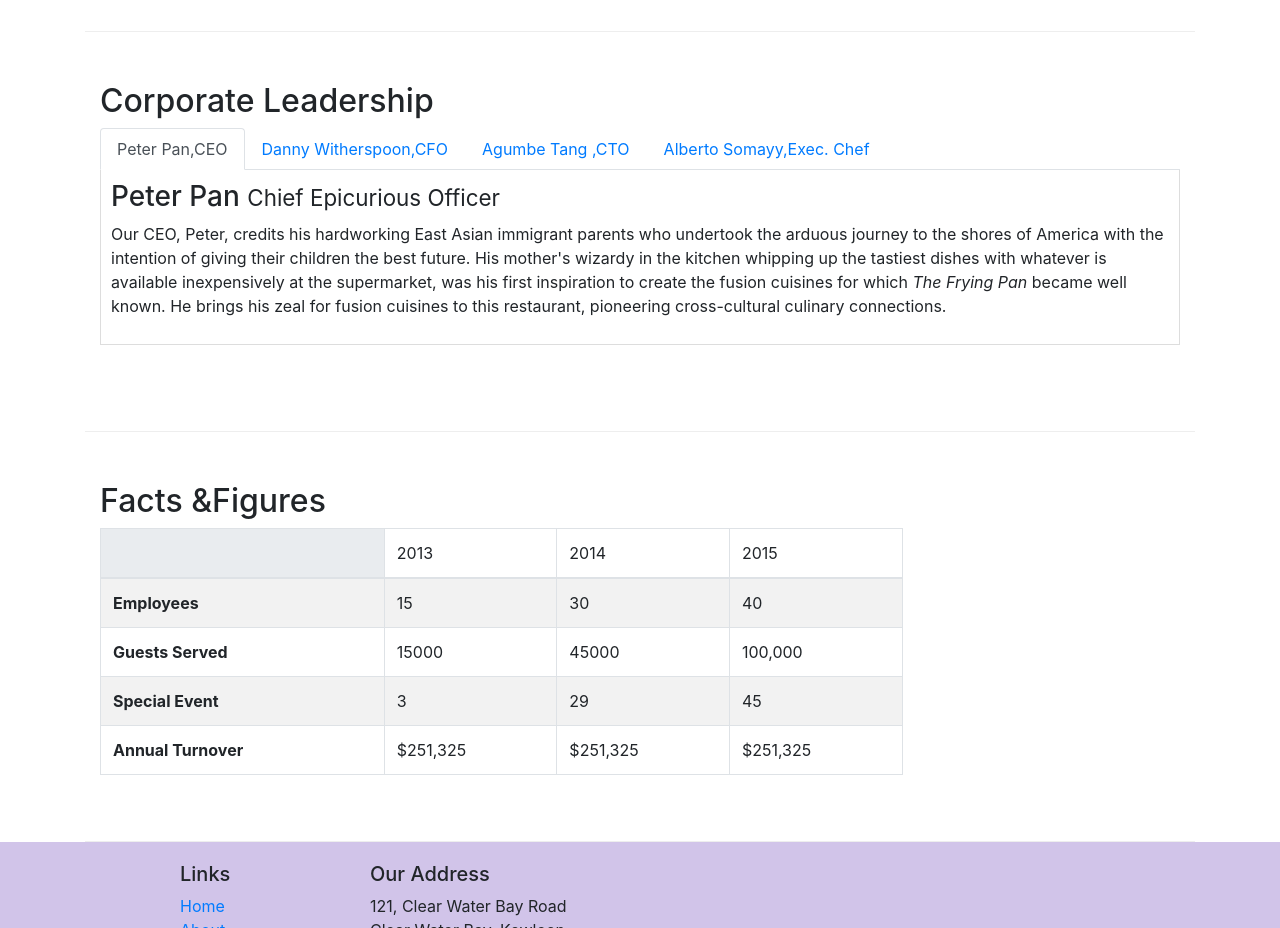
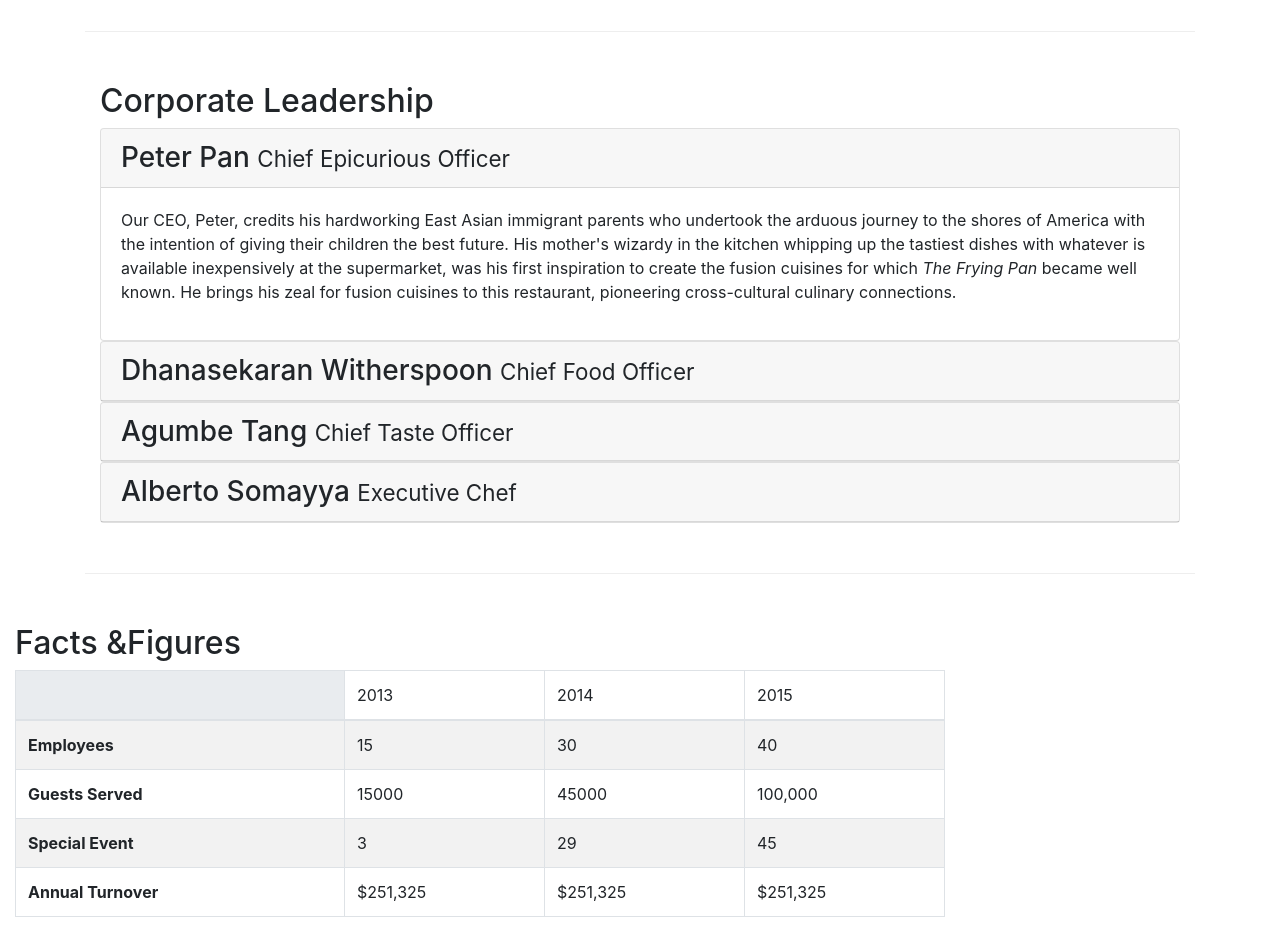
Before and after one commit to imkhushboo/new-bootstrap, a website: page updatedaboutus.html in a window 1280 px wide. Shown: the part 940-1868 px from the top of the page. Drawn offline with nearby package versions, Linux system fonts and the light colour scheme.

Commit message:
accordion

```diff
--- a/updatedaboutus.html
+++ b/updatedaboutus.html
@@ -99,42 +99,59 @@
             <div class="col-sm-12">
                 <h2>Corporate Leadership</h2>
 
-                <ul class="nav nav-tabs">
-                <li class="nav-item">
-                    <a class=" nav-link active" href="#peter" role="tab" data-toggle="tab">Peter Pan,CEO</a>
-                </li>
-                <li class="nav-item">
-                    <a class=" nav-link " href="#danny" role="tab" data-toggle="tab">Danny Witherspoon,CFO</a>
-                </li>
-                <li class="nav-item">
-                    <a class=" nav-link " href="#agumbe" role="tab" data-toggle="tab">Agumbe Tang ,CTO</a>
-                </li>
-                <li class="nav-item">
-                    <a class=" nav-link " href="#alberto" role="tab" data-toggle="tab">Alberto Somayy,Exec. Chef</a>
-                </li>
 
-                </ul>
-                <div class="tab-content">
-                    <div role="tabpanel" class="tab-pane fade show active" id="peter">
-                    <h3>Peter Pan <small>Chief Epicurious Officer</small></h3>
+                <div id="accordion">
+                    <div class="card">
+                        <div class="card-header" role="tab" id="peterhead">
+                        <h3 class="mb-0">
+                            <a  data-toggle="collapse" data-target="#peter">Peter Pan <small>Chief Epicurious Officer</small></a></h3>
+                            </div>
+                    <div role="tabpanel" class="collapse  show" id="peter" data-parent="#accordion">
+                   <div class="card-body">
                     <p class="d-none d-sm-block" >Our CEO, Peter, credits his hardworking East Asian immigrant parents who undertook the arduous journey to the shores of America with the intention of giving their children the best future. His mother's wizardy in the kitchen whipping up the tastiest dishes with whatever is available inexpensively at the supermarket, was his first inspiration to create the fusion cuisines for which <em>The Frying Pan</em> became well known. He brings his zeal for fusion cuisines to this restaurant, pioneering cross-cultural culinary connections.</p>
                 </div>
-                <div role="tabpanel" class="tab-pane fade " id="danny">
-                    <h3>Dhanasekaran Witherspoon <small>Chief Food Officer</small></h3>
+                </div>
+            </div>
+             <div class="card">
+                <div class="card-header" role="tab" id="dannyhead">
+                <h3 class="mb-0">
+                    <a class="collapsed"  data-toggle="collapse" data-target="#danny">Dhanasekaran Witherspoon <small>Chief Food Officer</small></a></h3>
+                    </div>
+                <div role="tabpanel" class=" collapse " id="danny" data-parent="#accordion">
+                    <div class="card-body">
                     <p class="d-none d-sm-block">Our CFO, Danny, as he is affectionately referred to by his colleagues, comes from a long established family tradition in farming and produce. His experiences growing up on a farm in the Australian outback gave him great appreciation for varieties of food sources. As he puts it in his own words, <em>Everything that runs, wins, and everything that stays, pays!</em></p>
                 </div>
-                    <div role="tabpanel" class="tab-pane fade " id="agumbe">
-                    <h3>Agumbe Tang <small>Chief Taste Officer</small></h3>
+                </div>
+            </div>
+            <div class="card">
+                <div class="card-header" role="tab" id="agumbehead">
+                <h3 class="mb-0">
+                    <a  class="collapsed" data-toggle="collapse" data-target="#agumbe">Agumbe Tang <small>Chief Taste Officer</small></a>
+                   </h3> </div>
+                    <div role="tabpanel" class="collapse " id="agumbe" data-parent="#accordion">
+                    <div class="card-body">
                     <p class="d-none d-sm-block">Blessed with the most discerning gustatory sense, Agumbe, our CTO, personally ensures that every dish that we serve meets his exacting tastes. Our chefs dread the tongue lashing that ensues if their dish does not meet his exacting standards. He lives by his motto, <em>You click only if you survive my lick.</em></p>
                 </div>
-                    <div role="tabpanel" class="tab-pane fade " id="alberto">
-                    <h3>Alberto Somayya <small>Executive Chef</small></h3>
+                </div>
+            </div>
+            <div class="card">
+                <div class="card-header" role="tab" id="albertohead">
+                <h3 class="mb-0">
+                    <a  class="collapsed"  data-toggle="collapse" data-target="#alberto"> Alberto Somayya <small>Executive Chef</small></a>
+                   </h3> </div>
+                    <div role="tabpanel" class="collapse" id="alberto" data-parent="#accordion">
+                       <div class="card-body">
                     <p class="d-none d-sm-block">Award winning three-star Michelin chef with wide International experience having worked closely with whos-who in the culinary world, he specializes in creating mouthwatering Indo-Italian fusion experiences. He says, <em>Put together the cuisines from the two craziest cultures, and you get a winning hit! Amma Mia!</em></p>
                 </div>
                 </div>
 
+                </div>
+                </div>
+            </div>
+                </div>
+
         </div>
-       </div>
+
        <div class="row row-content">
        <div class="col-12 col-sm-9">
            <h2>Facts &amp;Figures</h2>
```
